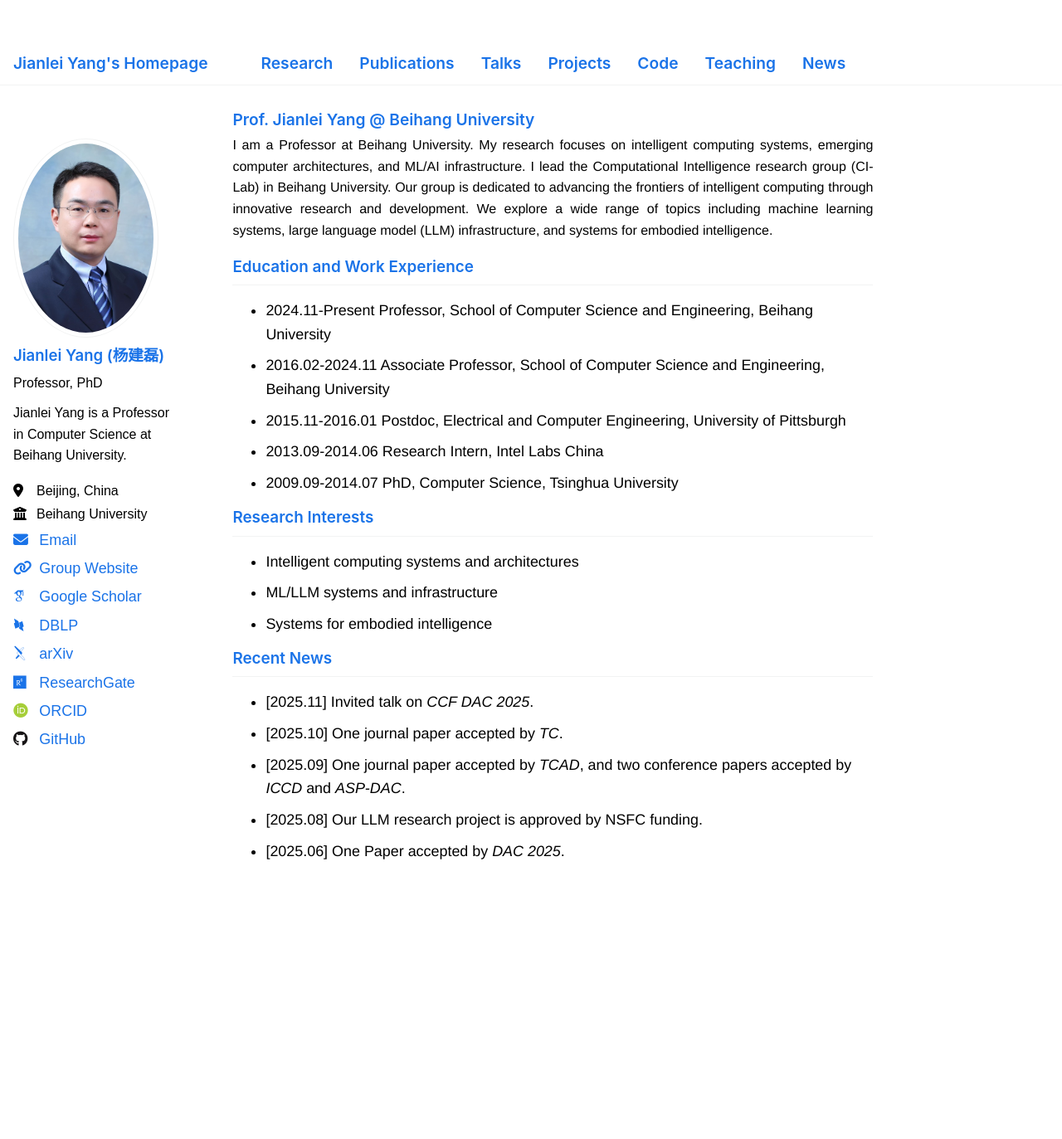
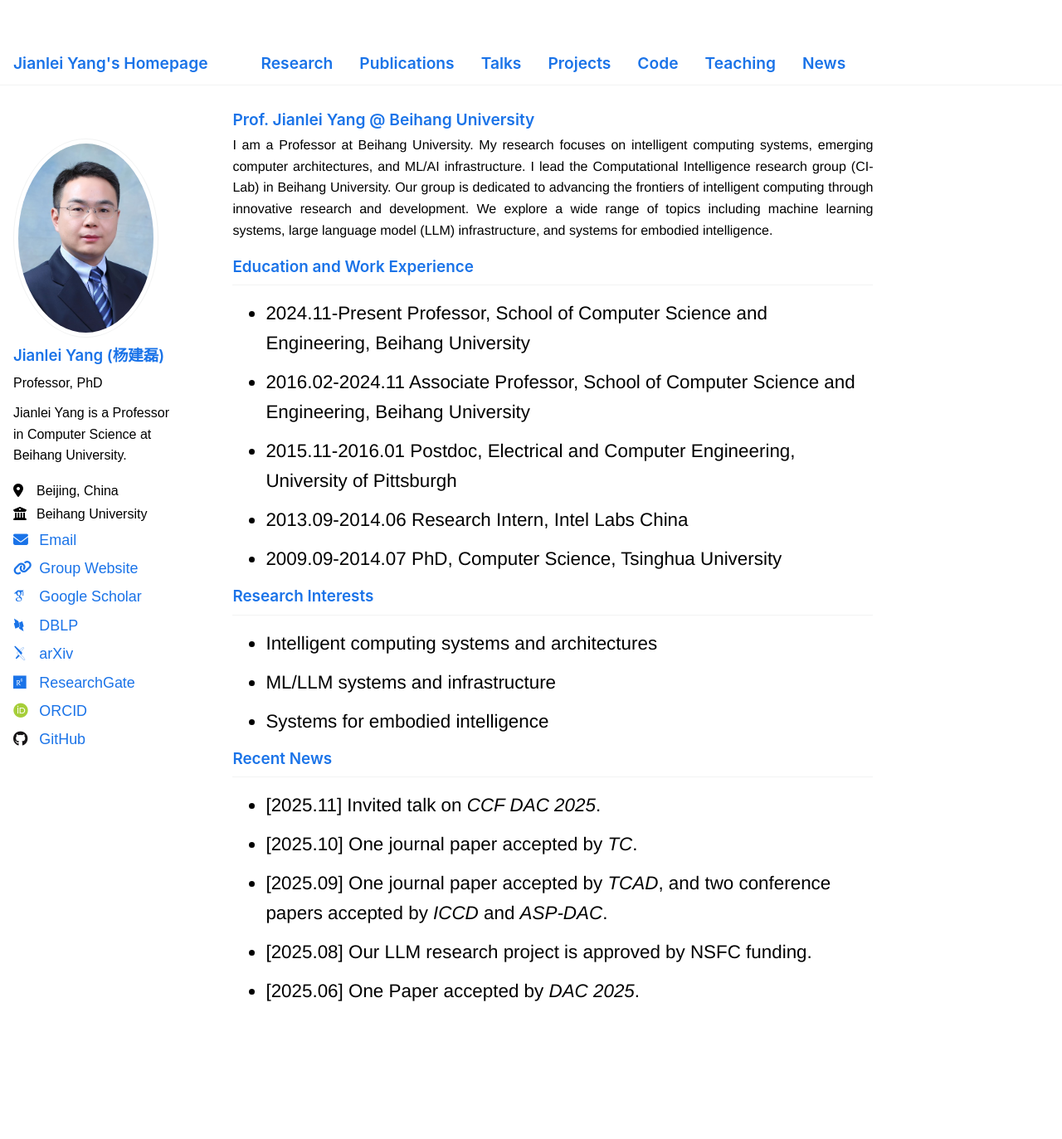
Before and after one commit to dogrush/dogrush.github.io, a Jekyll site: the page built from _pages/about.md, in a window 1280 px wide. Shown: the whole page at 83% size. Built offline with Jekyll 4.4.1, drawn with Linux system fonts in a browser that asks for light colours; some web fonts are replaced; before the commit the page ends 1200 px from its top, so only the background shows below that.

Commit message:
modified:   _sass/layout/_page.scss

```diff
--- a/_sass/layout/_page.scss
+++ b/_sass/layout/_page.scss
@@ -60,7 +60,7 @@
   }
 
   li {
-    font-size: $type-size-small;
+    font-size: $type-size-medium;
   }
 
   /* paragraph indents */
```
